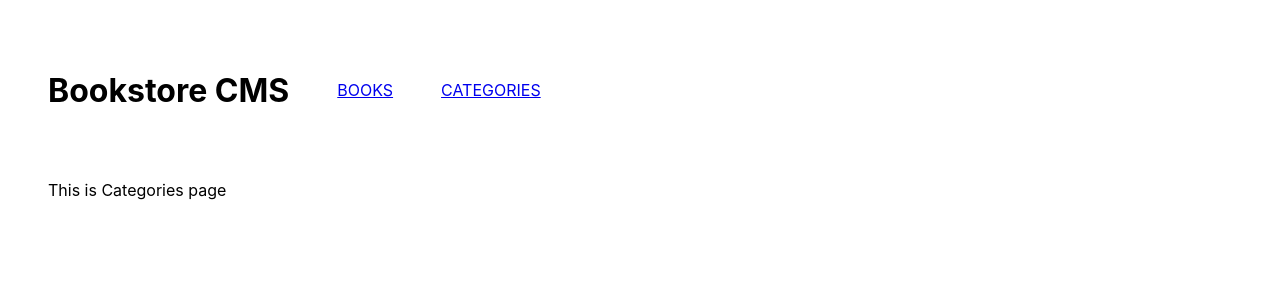
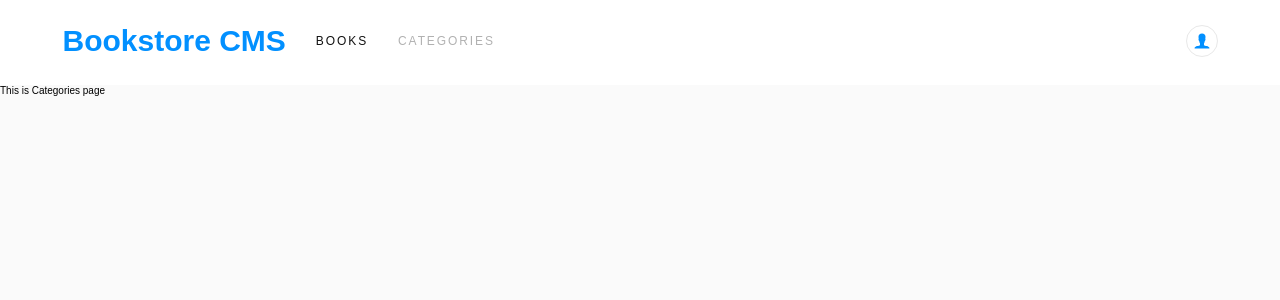
Before and after one commit to seyioyemade/book-store, a React (Create React App) app: page /categories in a window 1280 px wide. Shown: the top 300 px of the page. Built offline with nearby package versions, Linux system fonts and the light colour scheme.

Commit message:
Add styling

```diff
--- a/package.json
+++ b/package.json
@@ -11,6 +11,7 @@
     "prop-types": "^15.8.1",
     "react": "^18.2.0",
     "react-dom": "^18.2.0",
+    "react-icons": "^4.8.0",
     "react-redux": "^8.0.5",
     "react-router-dom": "^6.11.1",
     "react-scripts": "5.0.1",
--- a/src/components/AddBook.js
+++ b/src/components/AddBook.js
@@ -33,11 +33,14 @@ const AddBook = ({ addBookItem, books }) => {
 
   return (
     <>
+      <hr />
+      <div className="add-book">
+        <h3>ADD NEW BOOK</h3>
         <form onSubmit={handleSubmit}>
           <input
             type="text"
             value={title}
-          placeholder="Add Book..."
+            placeholder="Book title"
             onChange={handleInputChange}
           />
           <select name="authors" onChange={handleSelectChange}>
@@ -49,6 +52,7 @@ const AddBook = ({ addBookItem, books }) => {
           <button type="submit">ADD BOOK</button>
         </form>
         <span className="submit-warning">{message}</span>
+      </div>
     </>
   );
 };
--- a/src/components/BookItem.js
+++ b/src/components/BookItem.js
@@ -12,12 +12,28 @@ const BookItem = ({ book }) => {
 
   return (
     <li>
-      <span>
-        {book.title}
-        <br />
-        {book.author}
-      </span>
-      <button type="button" onClick={removeBookAction}>Remove</button>
+      <div className="book-info">
+        <p className="action">Action</p>
+        <h2>{book.title}</h2>
+        <h4>{book.author}</h4>
+        <div className="interaction-btns">
+          <div><button type="button" className="comment-btn">Comment</button></div>
+          <div><button type="button" onClick={removeBookAction} className="remove-btn">Remove</button></div>
+          <div><button type="button">Edit</button></div>
+        </div>
+      </div>
+      <div className="completed-div">
+        <span className="circle">.</span>
+        <div>
+          <p className="percent">64%</p>
+          <p className="completed">Completed</p>
+        </div>
+      </div>
+      <div className="progress">
+        <p>CURRENT CHAPTER</p>
+        <p>Chapter 17</p>
+        <button type="button">UPDATE PROGRESS</button>
+      </div>
     </li>
   );
 };
--- a/src/components/Navbar.js
+++ b/src/components/Navbar.js
@@ -1,7 +1,9 @@
 import { Link } from 'react-router-dom';
+import { IoIosPerson } from 'react-icons/io';
 
 const Navbar = () => (
   <header>
+    <div>
       <h1>Bookstore CMS</h1>
       <nav>
         <ul>
@@ -13,6 +15,10 @@ const Navbar = () => (
           </li>
         </ul>
       </nav>
+    </div>
+    <div>
+      <span className="user"><IoIosPerson /></span>
+    </div>
   </header>
 );
 
--- a/src/styles/app.css
+++ b/src/styles/app.css
@@ -4,32 +4,43 @@
   box-sizing: border-box;
 }
 
+html {
+  font-size: 62.5%;
+}
+
 body {
-  padding: 3rem;
-  font-family:
-    -apple-system,
-    BlinkMacSystemFont,
-    'Segoe UI',
-    'Roboto',
-    'Oxygen',
-    'Ubuntu',
-    'Cantarell',
-    'Fira Sans',
-    'Droid Sans',
-    'Helvetica Neue',
-    sans-serif;
+  font-family: Arial, Helvetica, sans-serif;
+  background-color: #fafafa;
 }
 
 header {
   display: flex;
   align-items: center;
-  margin-bottom: 3rem;
+  justify-content: space-between;
+  padding: 1.438rem 6.188rem 1.688rem 6.25rem;
+  background-color: #fff;
+}
+
+header > div:nth-child(1) {
+  display: flex;
+  align-items: center;
+}
+
+header > div:nth-child(2) {
+  border-radius: 50%;
+  border: 1px solid #e8e8e8;
+  padding: 0.3rem 0.5rem;
+}
+
+ul {
+  padding: 3rem 6.25rem;
 }
 
 header ul {
   display: flex;
   gap: 3rem;
   margin-left: 3rem;
+  padding: 0;
 }
 
 nav {
@@ -37,15 +48,218 @@ nav {
 }
 
 li {
+  display: flex;
+  justify-content: space-between;
   list-style: none;
   margin-bottom: 2rem;
+  padding: 2rem 9.188rem 1.625rem 1.688rem;
+  border-radius: 4px;
+  border: 1px solid #e8e8e8;
+  background-color: #fff;
 }
 
-span {
-  display: block;
+header li {
+  border: none;
+  padding: 0;
+  font-size: 1.2rem;
+}
+
+header li > a {
+  text-decoration: none;
+  letter-spacing: 1.9px;
+  color: #121212;
+}
+
+header li:nth-child(2) > a {
+  color: #12121254;
+}
+
+h1 {
+  color: #0290ff;
+  font-size: 3rem;
+}
+
+h2 {
+  font-family: 'Times New Roman', Times, serif;
+  font-size: 2rem;
+  font-weight: bold;
+  font-stretch: normal;
+  font-style: normal;
+  line-height: normal;
+  letter-spacing: -0.2px;
+  color: #121212;
+  margin: 0.2rem 0;
+}
+
+h3 {
+  font-family: Arial, Helvetica, sans-serif;
+  font-size: 1.3rem;
+  font-weight: 900;
+  font-stretch: normal;
+  font-style: normal;
+  line-height: normal;
+  color: #8f8f8f;
+}
+
+h4 {
+  font-family: 'Times New Roman', Times, serif;
+  font-size: 1.2rem;
+  font-weight: 300;
+  font-stretch: normal;
+  font-style: normal;
+  line-height: normal;
+  letter-spacing: normal;
+  color: #4386bf;
+}
+
+li:last-child {
+  margin-bottom: 0;
+}
+
+button {
+  cursor: pointer;
+}
+
+li button {
+  background: none;
+  border: none;
+  font-family: 'Times New Roman', Times, serif;
+  font-size: 1.2rem;
+  font-weight: 300;
+  font-stretch: normal;
+  font-style: normal;
+  line-height: normal;
+  letter-spacing: normal;
+  color: #4386bf;
+  padding: 0 1.2rem;
+}
+
+.remove-btn {
+  border-left: 1px solid #e8e8e8;
+  border-right: 1px solid #e8e8e8;
+}
+
+.action {
+  font-family: Arial, Helvetica, sans-serif;
+  font-size: 1.1rem;
+  font-weight: bold;
+  color: #8f8f8f;
+}
+
+.comment-btn {
+  padding-left: 0;
+}
+
+.interaction-btns {
+  display: flex;
+  margin-top: 2rem;
 }
 
 input,
 select {
-  margin-right: 1rem;
+  padding: 1rem;
+  border-radius: 4px;
+  box-shadow: 0 0 60px 0 rgba(0, 0, 0, 0.05);
+  border: 1px solid #e8e8e8;
+  background-color: #fff;
+  font-size: 1.4rem;
 }
+
+input {
+  flex: 3;
+}
+
+select {
+  color: #a3a3a3;
+  flex: 2;
+}
+
+input::placeholder {
+  font-size: 1.4rem;
+  color: #a3a3a3;
+}
+
+.circle {
+  display: flex;
+  align-items: center;
+  justify-content: center;
+  border: 0.3rem solid #3498db;
+  border-radius: 50%;
+  width: 5rem;
+  height: 5rem;
+  background-color: #fff;
+  border-bottom-color: rgb(175, 175, 175);
+  transform: rotate(240deg);
+  color: #fff0;
+}
+
+hr {
+  margin: 0 6.25rem;
+  border: 1px solid #e8e8e8;
+}
+
+.add-book {
+  padding: 0 6.25rem 15rem;
+  margin-top: 3rem;
+}
+
+form {
+  margin-top: 2rem;
+  display: flex;
+  gap: 3rem;
+}
+
+form button {
+  flex: 1;
+  padding: 0.801rem 1.188rem 0.886rem 1.375rem;
+  border-radius: 3px;
+  background-color: #0290ff;
+  border: none;
+  color: #fff;
+}
+
+.book-info {
+  flex: 2;
+}
+
+.completed-div {
+  display: flex;
+  gap: 1.5rem;
+  align-items: center;
+  flex: 1;
+}
+
+.percent {
+  font-size: 2.5rem;
+}
+
+.completed {
+  color: #41414185;
+}
+
+.progress {
+  border-left: 1px solid #e8e8e8;
+  padding-left: 9rem;
+  font-size: 1.2rem;
+}
+
+.progress > p:nth-child(1) {
+  color: #41414185;
+  margin-bottom: 1rem;
+}
+
+.progress button {
+  padding: 1rem 3rem;
+  border-radius: 3px;
+  background-color: #0290ff;
+  border: none;
+  color: #ffffff91;
+  margin-top: 3rem;
+}
+
+.user svg {
+  color: #0290ff;
+  font-size: 20px;
+  margin-top: 2px;
+  cursor: pointer;
+}
```
Also changed, not shown: 1 other file (tests, documents, lock files or other folders). Lines whose indentation alone changed are shown as unchanged.
